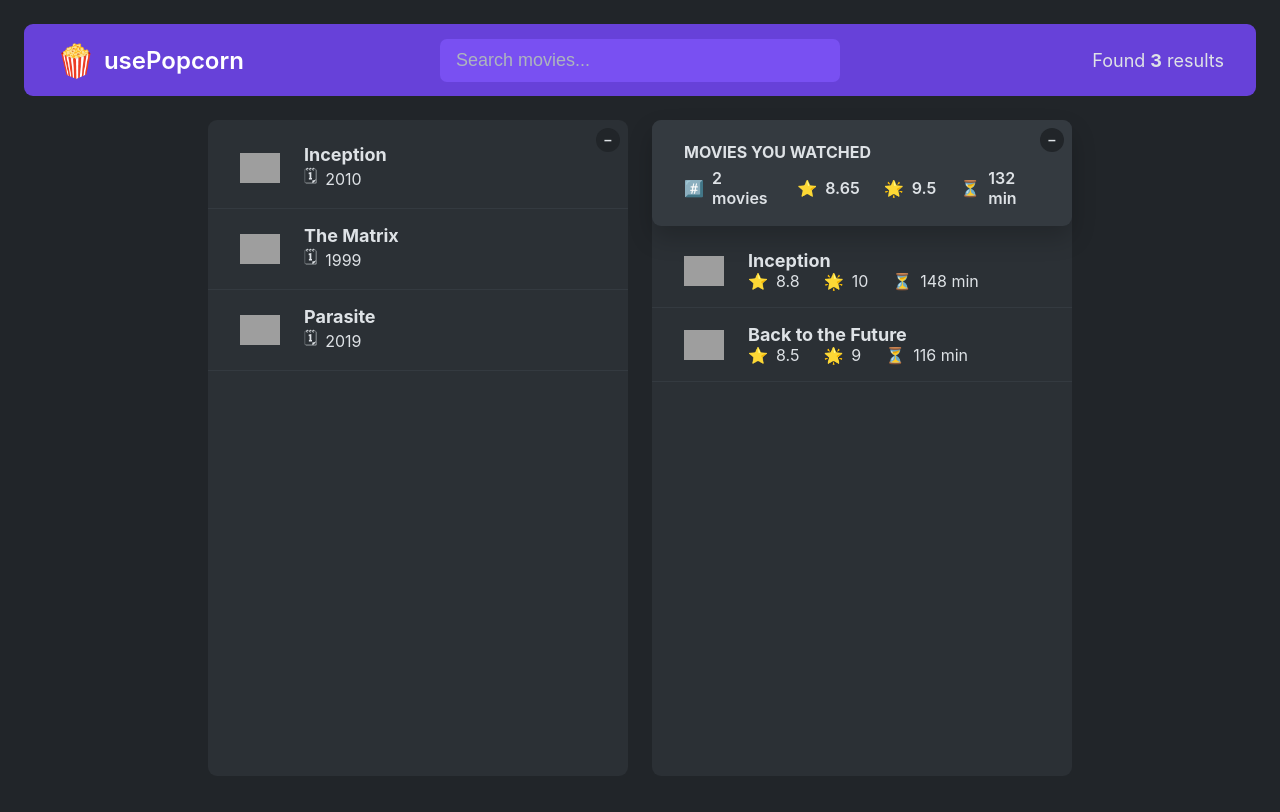
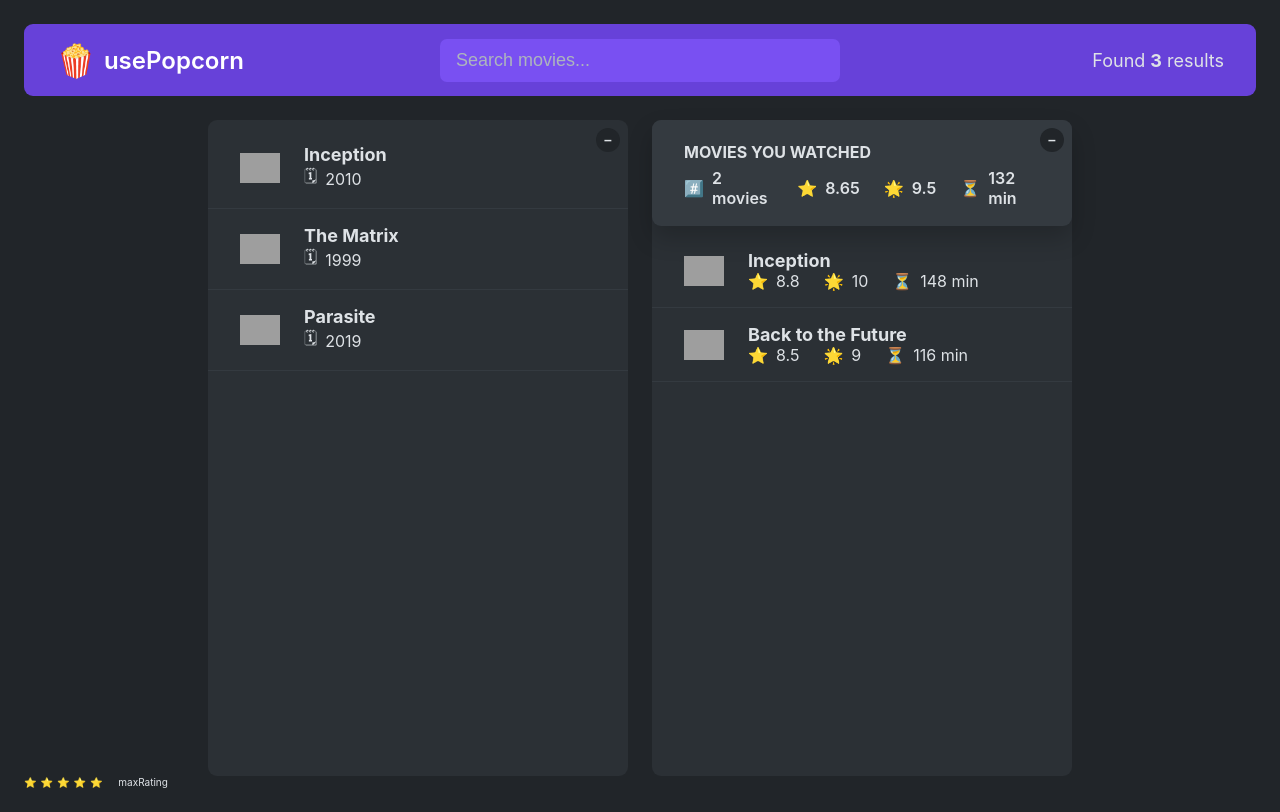
Before and after one commit to shrey1010/usePopcorn, a React (Create React App) app: page / in a window 1280 px wide. Built offline with nearby package versions, Linux system fonts and the light colour scheme; grey boxes are pictures that could not be loaded.

Commit message:
styling star componenet

```diff
--- /dev/null
+++ b/src/StarRating.js
@@ -0,0 +1,17 @@
+export default function StarRating({maxRating = 5 }){
+
+    const containerStyle ={display:"flex",alignItems:"center",gap:"16px"}
+    const starContainerStyle ={display:"flex",gap:"4px"}
+    const textStyle = {lineHeight:"1",margin:"0"}
+
+    return (
+      <div style={containerStyle}>
+        <div style={starContainerStyle}>
+          {Array.from({ length: maxRating }, (_, i) => (
+            <span>⭐</span>
+          ))}
+        </div>
+        <p style={textStyle}>maxRating</p>
+      </div>
+    );
+}
--- a/src/index.js
+++ b/src/index.js
@@ -2,10 +2,14 @@ import React from 'react';
 import ReactDOM from 'react-dom/client';
 import './index.css';
 import App from './App';
+import StarRating from './StarRating';
 
 const root = ReactDOM.createRoot(document.getElementById('root'));
 root.render(
   <React.StrictMode>
-    <App />
+    <>
+      <App />
+      <StarRating maxRating={5} />
+    </>
   </React.StrictMode>
 );
```
